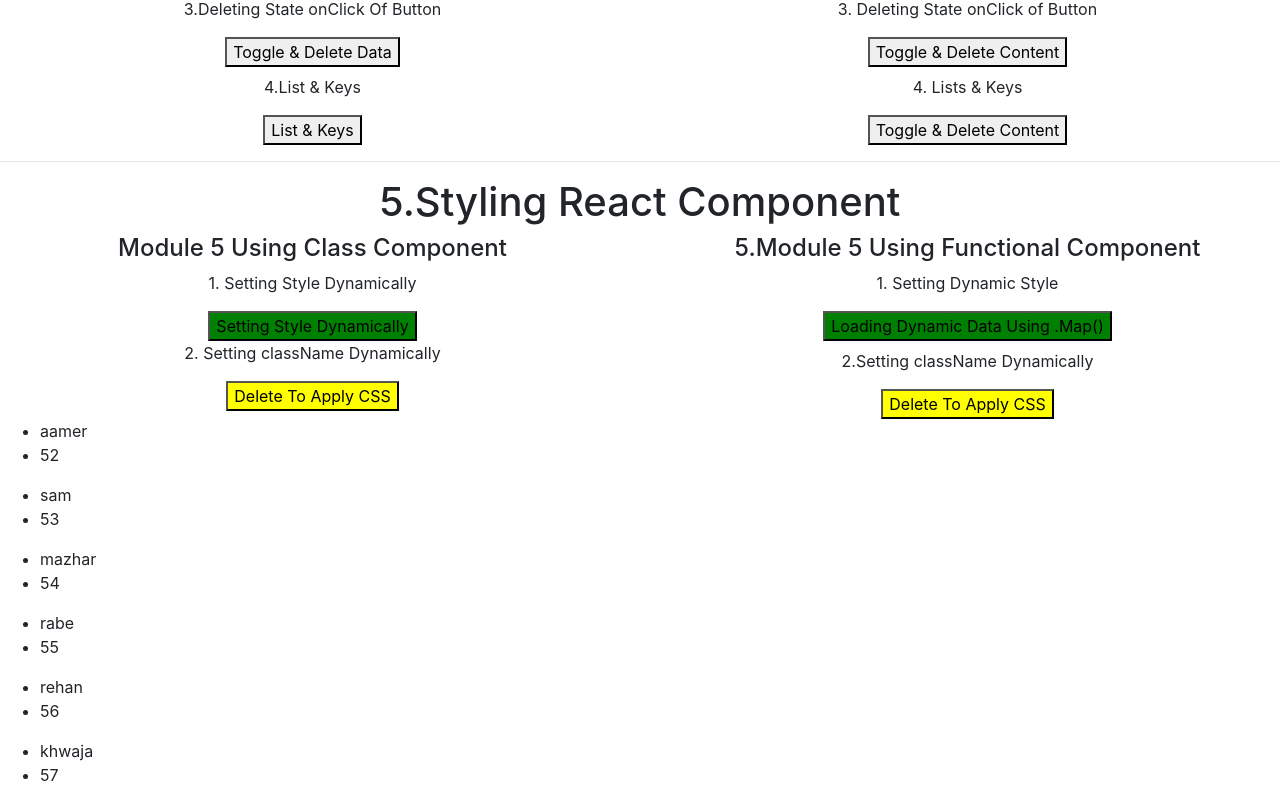
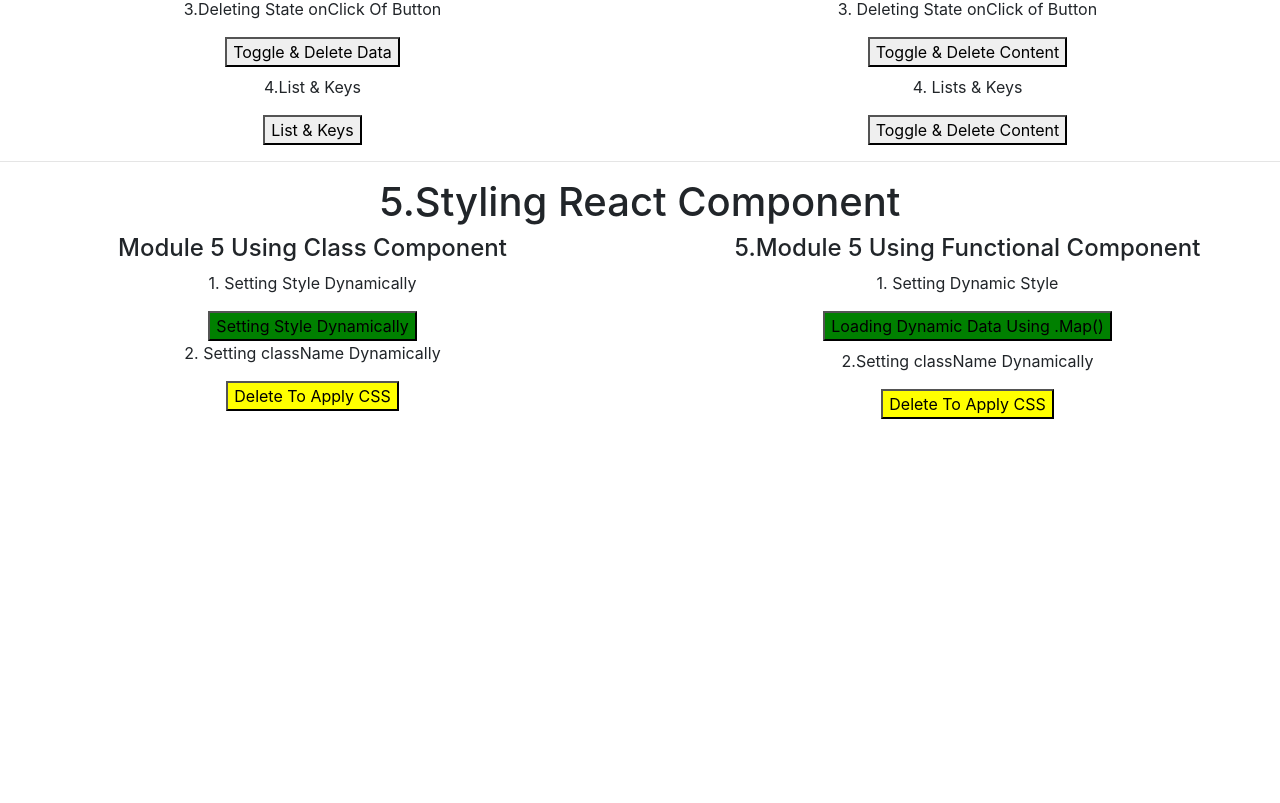
Before and after one commit to HusnainK721/my-first-app, a React (Create React App) app: page / in a window 1280 px wide. Shown: the part 290-1093 px from the top of the page. After the commit the page ends 800 px from the top, so only its background shows below. Built offline with nearby package versions, Linux system fonts and the light colour scheme.

Commit message:
update app js file

```diff
--- a/src/App.js
+++ b/src/App.js
@@ -1,35 +1,12 @@
 import { useState } from "react";
 import "./App.css";
 import { Landing } from "./Component/HomePage/LandingPage/Landing";
-const users = [
-  { name: "aamer", age: 52 },
-  { name: "sam", age: 53 },
-  { name: "mazhar", age: 54 },
-  { name: "rabe", age: 55 },
-  { name: "rehan", age: 56 },
-  { name: "khwaja", age: 57 },
-];
+
 function App() {
-  const [userDetails, setUserDetails] = useState(users);
-  const removePersonAge = (index) => {
-    const newUserData = [...userDetails];
-    newUserData.splice(index, 1);
-    setUserDetails(newUserData);
-  };
   return (
     <div>
       <div className="App">
         <Landing />
-      </div>
-      <div>
-        {userDetails.map((items, index) => {
-          return (
-            <ul>
-              <li>{items.name}</li>
-              <li onClick={removePersonAge}>{items.age}</li>
-            </ul>
-          );
-        })}
       </div>
     </div>
   );
```
Also changed, not shown: 1 other file (tests, documents, lock files or other folders).
